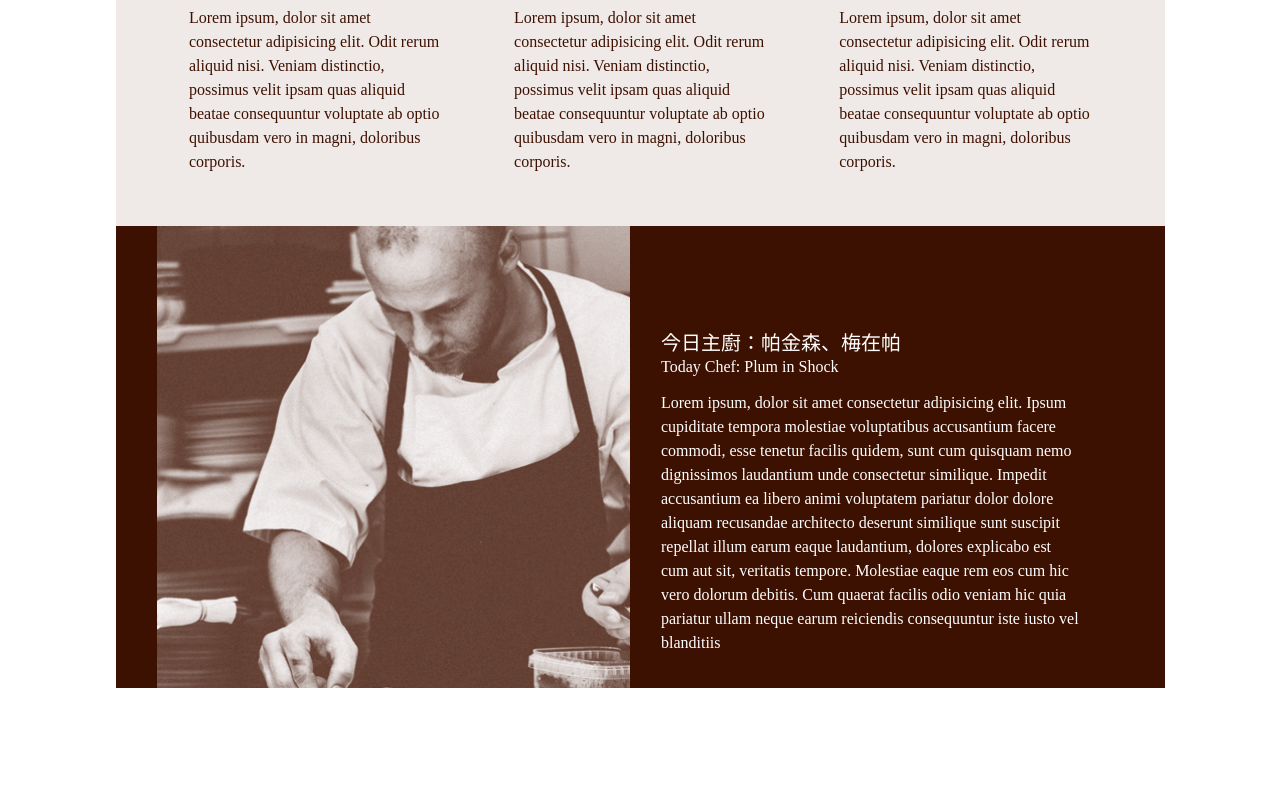
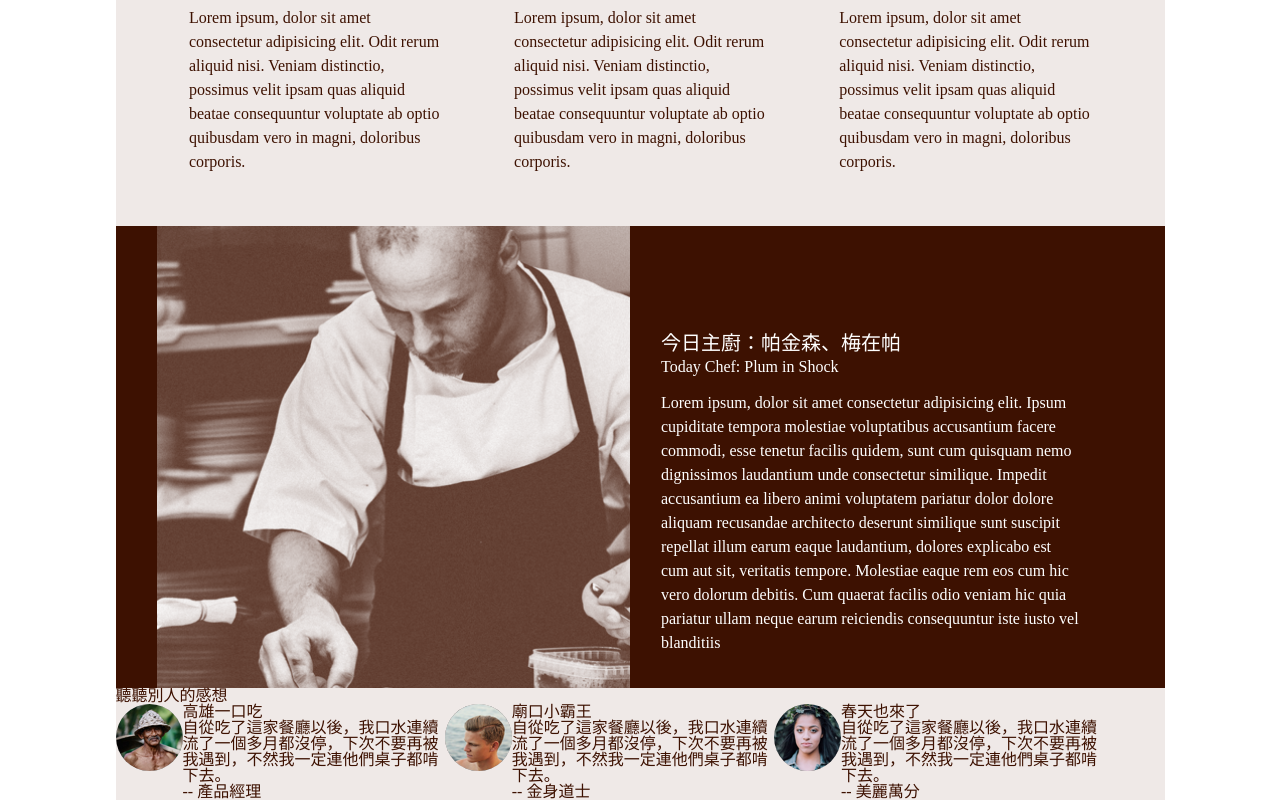
Before and after one commit to bucky0112/rwd_final_homework, a plain HTML site: page index.html in a window 1280 px wide. Shown: the part 827-1627 px from the top of the page. Before the commit the page ends 1515 px from the top, so only its background shows below. Drawn offline with Linux system fonts and the light colour scheme.

Commit message:
customer_impression未完成

```diff
--- a/css/style.css
+++ b/css/style.css
@@ -227,6 +227,26 @@ img{
     margin: 10% 0 0 3%;
 }
 
+/* .customer_impression */
+
+.customer_impression{
+    background: #efe9e7;
+    color: #3d1101;
+}
+
+
+.customers li{
+    width: 25%;
+    float: left;
+    /* text-align: left; */
+}
+
+.customers img{
+    border-radius: 50%;
+    float: left;
+}
+
+
 .clearfix::after{
     clear: both;
     content: '';
--- a/index.html
+++ b/index.html
@@ -71,7 +71,31 @@
                 </div>
 
             </div>
-            <div class="customer_impression"></div>
+            <div class="customer_impression">
+                <h2>聽聽別人的感想</h2>
+                <ul class="customers clearfix">
+                    <img src="img/customer_impression/avatar_1.png" alt="">
+                    <li>
+                        <h3>高雄一口吃</h3>
+                        <p>自從吃了這家餐廳以後，我口水連續流了一個多月都沒停，下次不要再被我遇到，不然我一定連他們桌子都啃下去。</p>
+                        <span>-- 產品經理</span>
+                    </li>
+
+                    <img src="img/customer_impression/avatar_2.png" alt="">
+                    <li>
+                        <h3>廟口小霸王</h3>
+                        <p>自從吃了這家餐廳以後，我口水連續流了一個多月都沒停，下次不要再被我遇到，不然我一定連他們桌子都啃下去。</p>
+                        <span>-- 金身道士</span>
+                    </li>
+
+                    <img src="img/customer_impression/avatar_3.png" alt="">
+                    <li>
+                        <h3>春天也來了</h3>
+                        <p>自從吃了這家餐廳以後，我口水連續流了一個多月都沒停，下次不要再被我遇到，不然我一定連他們桌子都啃下去。</p>
+                        <span>-- 美麗萬分</span>
+                    </li>
+                </ul>
+            </div>
             <div class="form"></div>
         </div>
 
```
Also changed, not shown: img/customer_impression/avatar_1.png (added), img/customer_impression/avatar_2.png (added), img/customer_impression/avatar_3.png (added).
